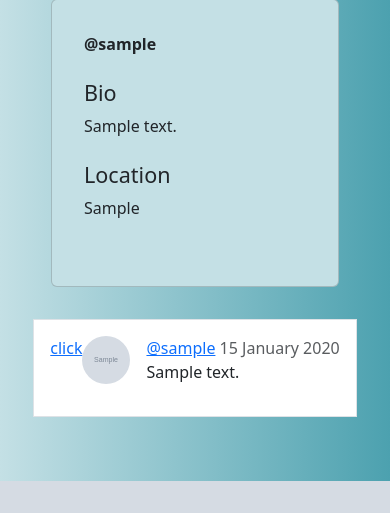
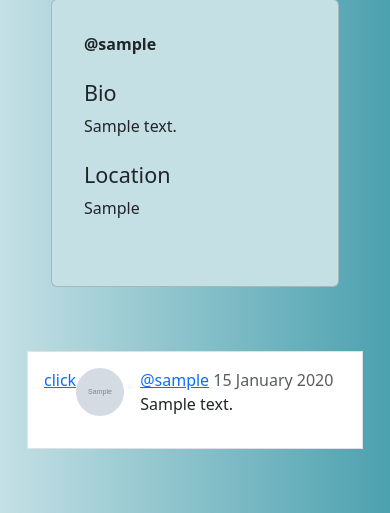
Before and after one commit to mbouanik/warbler, a Flask app: page /users/1 in a window 390 px wide. Shown: the part 438-951 px from the top of the page. Before the commit the page ends 919 px from the top, so only its background shows below. Run offline with Flask 3, Linux system fonts and the light colour scheme; tables that the repository leaves empty hold one stand-in row (values such as "Sample post"); grey boxes marked "Sample" are stand-in pictures.

Commit message:
fixed display message profile

```diff
--- a/static/app.css
+++ b/static/app.css
@@ -60,6 +60,7 @@ nav {
   display: flex;
   /* flex-wrap: wrap; */
 
+  /* width: 50%; */
   flex-direction: column;
   flex: 1 1 33.333%;
   /* justify-content: space-evenly; */
@@ -203,7 +204,8 @@ nav {
 .messages-list {
   border-radius: 2rem;
   max-width: 40rem;
-  width: 40rem;
+  width: -webkit-fill-available;
+  max-width: 60rem;
 }
 .messages-list-profile {
   display: flex;
@@ -228,7 +230,7 @@ nav {
   /* padding-left: 2rem; */
   /* padding-right: 2rem; */
   flex: 1 1 33.33333%;
-  /* gap: 2rem; */
+  gap: 2rem;
   margin-top: 2rem;
   margin-bottom: 2rem;
 
@@ -268,12 +270,12 @@ nav {
   margin-right: auto;
   /* flex-wrap: wrap; */
   /* flex-direction: row; */
-  justify-content: center;
+  /* justify-content: center; */
   /* justify-content: flex-end; */
   /* padding: 2rem; */
   /* padding-left: 10rem; */
-  padding-left: 2rem;
-  padding-right: 2rem;
+  /* padding-left: 2rem; */
+  /* padding-right: 2rem; */
   flex: 1 1 33.33333%;
   gap: 2.5rem;
   margin-top: 2rem;
@@ -294,7 +296,7 @@ nav {
   flex: 1 1 33.333%;
   /* justify-content: space-evenly; */
   /* flex-basis: 5rem; */
-  justify-content: center;
+  /* justify-content: center; */
   /* flex-flow: row wrap; */
   /* justify-content: flex-end; */
   gap: 2rem;
@@ -461,12 +463,15 @@ nav {
   .messages-list {
     border-radius: 2rem;
     max-width: 40rem;
-    width: auto;
+    /* width: auto;  */
     min-width: 25rem;
+    width: -webkit-fill-available;
+    max-width: 60rem;
+
     /* padding: 2rem; */
   }
   .header-img {
-    max-height: 30rem;
+    max-height: 20rem;
     height: auto;
   }
   .header-image {
--- a/templates/user_profile.html
+++ b/templates/user_profile.html
@@ -64,7 +64,7 @@
     </div>
 
 
-    <div class="messages-listt">
+    <div class="messages-list">
         <div class="messages">
             {% for msg in user.messages %}
             <div class="message border">
```
Also changed, not shown: templates/home.html (+3 -5 lines).
